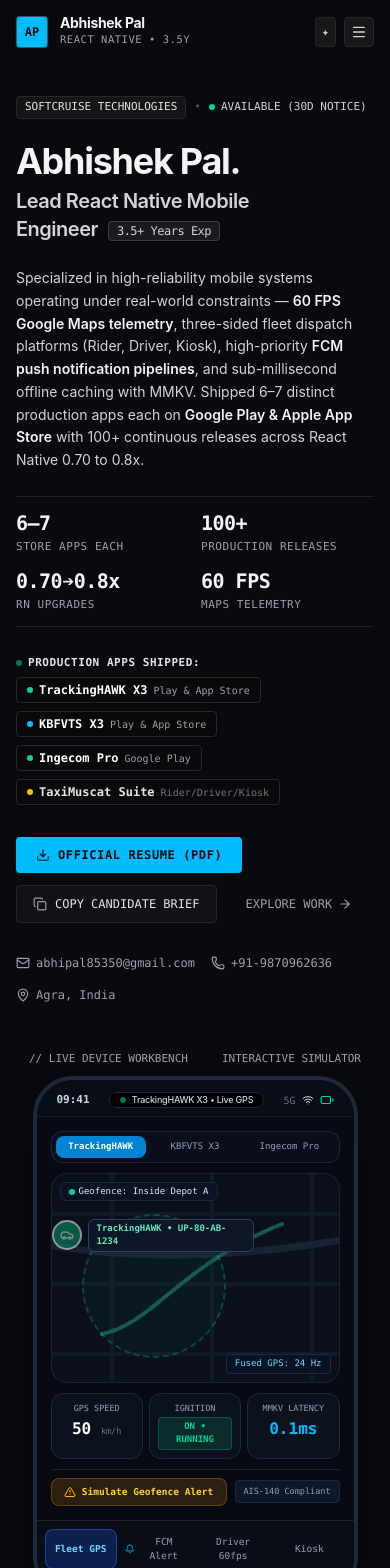
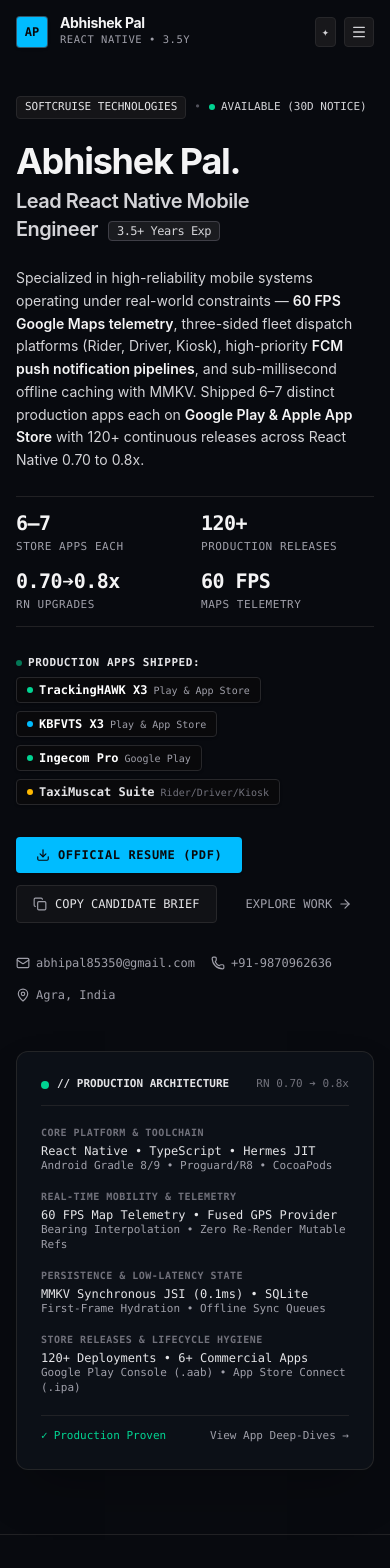
Before and after one commit to abhipal-dev/portfolio, a React (Vite) app: page / in a window 390 px wide. Shown: the top 1568 px of the page. Built offline with nearby package versions, Linux system fonts and the light colour scheme.

Commit message:
feat(hero): replace phone simulator with authentic production architecture spec card and update releases to 120+

```diff
--- a/src/components/Hero.jsx
+++ b/src/components/Hero.jsx
@@ -7,10 +7,11 @@
   MapPin,
   Copy,
   Check,
+  Layers,
+  Terminal,
 } from 'lucide-react';
 import { portfolioData } from '../data/portfolioData';
 import { useTheme } from '../context/ThemeContext';
-import MobileShowcase from './MobileShowcase';
 
 export default function Hero() {
   const { currentTheme } = useTheme();
@@ -26,9 +27,9 @@
   const handleCopyPitch = () => {
     const pitchText = `Abhishek Pal — Lead React Native Mobile Engineer (3.5+ Years Exp) • Softcruise Technologies
 • Core Focus: Real-Time GPS Maps, Fleet Telemetry, 3-Sided Mobility (Rider, Driver, Kiosk), High-Priority FCM Push Notifications, MMKV synchronous caching.
-• Production Track Record: 6–7 Apps Published on Google Play & Apple App Store Each + Dedicated Kiosks & Fleet APKs with 100+ releases across RN 0.70 to 0.8x.
+• Production Track Record: 6–7 Apps Published on Google Play & Apple App Store Each + Dedicated Kiosks & Fleet APKs with 120+ releases across RN 0.70 to 0.8x.
 • Notice Period: 30 Days (Negotiable) • Open to Remote & Relocation
-• Portfolio: https://abhipal-dev.github.io/portfolio/
+• Portfolio: https://abhipal-dev.github.io/Portfolio/
 • Contact: abhipal85350@gmail.com | +91-9870962636 | Agra, India`;
 
     navigator.clipboard.writeText(pitchText);
@@ -73,7 +74,7 @@
 
             {/* Substantive Value Proposition */}
             <p className="text-sm sm:text-base text-zinc-300 max-w-2xl leading-relaxed font-normal">
-              Specialized in high-reliability mobile systems operating under real-world constraints — <strong className="text-zinc-100 font-semibold">60 FPS Google Maps telemetry</strong>, three-sided fleet dispatch platforms (Rider, Driver, Kiosk), high-priority <strong className="text-zinc-100 font-semibold">FCM push notification pipelines</strong>, and sub-millisecond offline caching with MMKV. Shipped 6–7 distinct production apps each on <strong className="text-zinc-100 font-semibold">Google Play & Apple App Store</strong> with 100+ continuous releases across React Native 0.70 to 0.8x.
+              Specialized in high-reliability mobile systems operating under real-world constraints — <strong className="text-zinc-100 font-semibold">60 FPS Google Maps telemetry</strong>, three-sided fleet dispatch platforms (Rider, Driver, Kiosk), high-priority <strong className="text-zinc-100 font-semibold">FCM push notification pipelines</strong>, and sub-millisecond offline caching with MMKV. Shipped 6–7 distinct production apps each on <strong className="text-zinc-100 font-semibold">Google Play & Apple App Store</strong> with 120+ continuous releases across React Native 0.70 to 0.8x.
             </p>
 
             {/* Engineering Metrics Ledger */}
@@ -88,7 +89,7 @@
               </div>
               <div className="space-y-0.5">
                 <div className="text-xl sm:text-2xl font-bold font-mono tracking-tight text-zinc-100">
-                  100+
+                  120+
                 </div>
                 <div className="text-[11px] font-mono text-zinc-400 uppercase tracking-wider">
                   Production Releases
@@ -220,13 +221,62 @@
 
           </div>
 
-          {/* Right Column: Live Mobile System Workbench */}
-          <div className="lg:col-span-5 flex flex-col items-center">
-            <div className="w-full max-w-[340px] mb-2 px-1 flex items-center justify-between text-[11px] font-mono text-zinc-400">
-              <span>// LIVE DEVICE WORKBENCH</span>
-              <span className="text-zinc-400">INTERACTIVE SIMULATOR</span>
+          {/* Right Column: Production Mobile Architecture Specification */}
+          <div className="lg:col-span-5">
+            <div className="rounded-xl border border-zinc-800/90 bg-[#0c1017] p-6 shadow-2xl space-y-5">
+
+              <div className="flex items-center justify-between pb-3 border-b border-zinc-800/80 text-[11px] font-mono">
+                <span className="text-zinc-200 font-semibold flex items-center gap-2">
+                  <span className="w-2 h-2 rounded-full bg-emerald-400" />
+                  // PRODUCTION ARCHITECTURE
+                </span>
+                <span className="text-zinc-500">RN 0.70 ➔ 0.8x</span>
+              </div>
+
+              <div className="space-y-4 text-xs font-mono">
+                <div>
+                  <div className="text-[10px] uppercase tracking-wider text-zinc-500 font-semibold mb-1">
+                    Core Platform & Toolchain
+                  </div>
+                  <div className="text-zinc-200 font-medium">React Native • TypeScript • Hermes JIT</div>
+                  <div className="text-zinc-400 text-[11px]">Android Gradle 8/9 • Proguard/R8 • CocoaPods</div>
+                </div>
+
+                <div>
+                  <div className="text-[10px] uppercase tracking-wider text-zinc-500 font-semibold mb-1">
+                    Real-Time Mobility & Telemetry
+                  </div>
+                  <div className="text-zinc-200 font-medium">60 FPS Map Telemetry • Fused GPS Provider</div>
+                  <div className="text-zinc-400 text-[11px]">Bearing Interpolation • Zero Re-Render Mutable Refs</div>
+                </div>
+
+                <div>
+                  <div className="text-[10px] uppercase tracking-wider text-zinc-500 font-semibold mb-1">
+                    Persistence & Low-Latency State
+                  </div>
+                  <div className="text-zinc-200 font-medium">MMKV Synchronous JSI (0.1ms) • SQLite</div>
+                  <div className="text-zinc-400 text-[11px]">First-Frame Hydration • Offline Sync Queues</div>
+                </div>
+
+                <div>
+                  <div className="text-[10px] uppercase tracking-wider text-zinc-500 font-semibold mb-1">
+                    Store Releases & Lifecycle Hygiene
+                  </div>
+                  <div className="text-zinc-200 font-medium">120+ Deployments • 6+ Commercial Apps</div>
+                  <div className="text-zinc-400 text-[11px]">Google Play Console (.aab) • App Store Connect (.ipa)</div>
+                </div>
+              </div>
+
+              <div className="pt-3 border-t border-zinc-800/80 flex items-center justify-between text-[11px] font-mono">
+                <span className="text-emerald-400 flex items-center gap-1.5 font-medium">
+                  <span>✓</span> Production Proven
+                </span>
+                <a href="#projects" className="text-zinc-400 hover:text-zinc-200 transition-colors">
+                  View App Deep-Dives →
+                </a>
+              </div>
+
             </div>
-            <MobileShowcase />
           </div>
 
         </div>
--- a/src/data/portfolioData.js
+++ b/src/data/portfolioData.js
@@ -26,7 +26,7 @@
   stats: [
     { label: "Production Experience", value: "3.5+ Yrs", detail: "Continuous career progression" },
     { label: "Apps Published", value: "6–7 Each", detail: "Google Play & Apple App Store" },
-    { label: "Production Updates", value: "100+ Releases", detail: "Component & feature scaling" },
+    { label: "Production Updates", value: "120+ Releases", detail: "Component & feature scaling" },
     { label: "Framework Upgrades", value: "RN 0.70 ➔ 0.8x", detail: "Gradle, Xcode & Hermes" },
   ],
 
```
